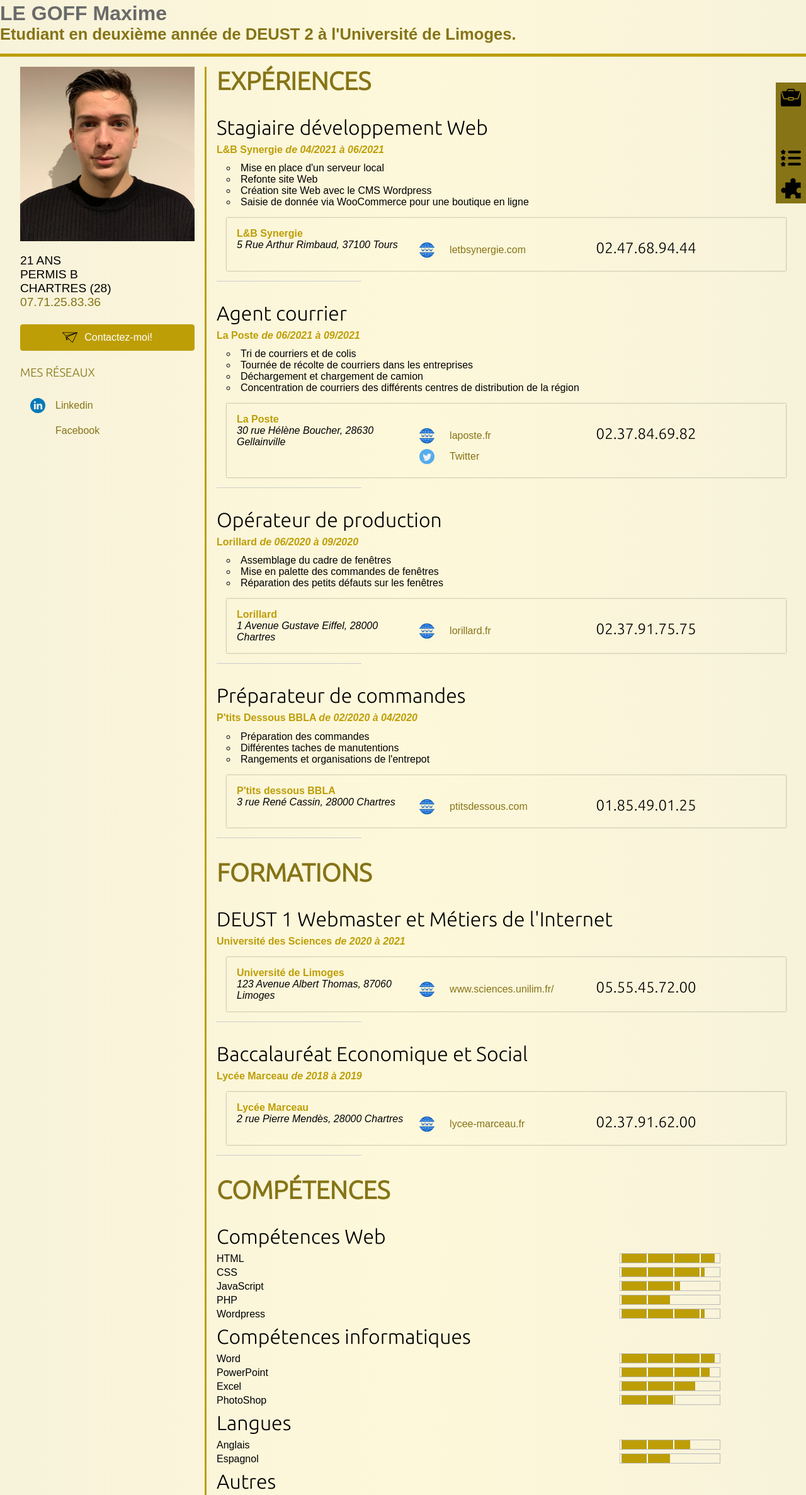
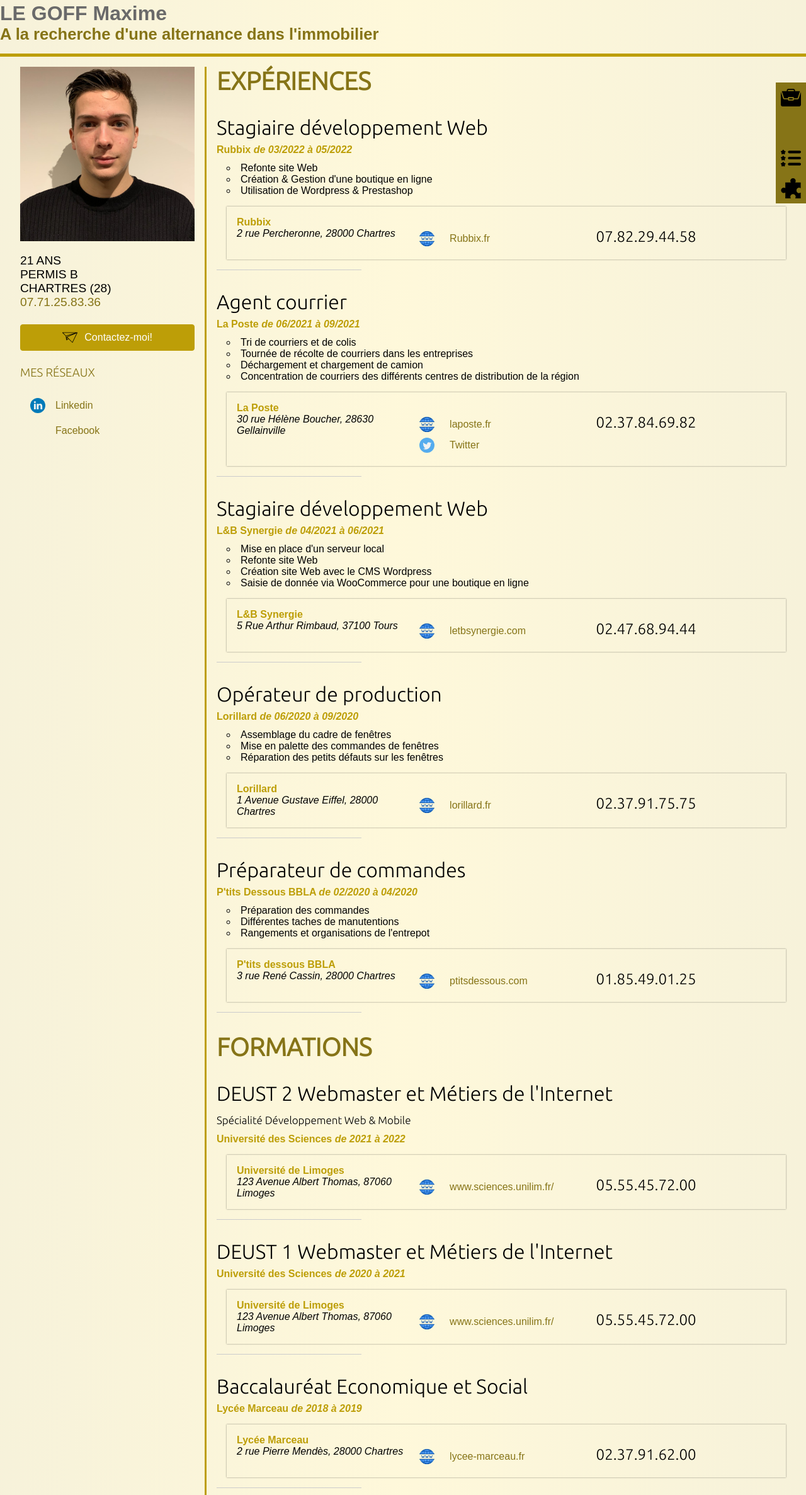
Before and after one commit to mxmlegoff/mxmlegoff.github.io, a plain HTML site: page index.html in a window 1280 px wide. Shown: the part 29-2403 px from the top of the page at 63% size. Drawn offline with Linux system fonts and the light colour scheme.

Commit message:
Add files via upload

```diff
--- a/assets/css/style.css
+++ b/assets/css/style.css
@@ -25,7 +25,6 @@
 
 body{
     font-family: Arial, sans-serif;
-    background: rgb(0,164,255);
     background: linear-gradient(90deg, rgba(199,167,7,0.15) 0%, rgba(250,209,8,0.15) 50%, rgba(199,167,7,0.15) 100%);
 }
 
@@ -393,6 +392,10 @@
      background-image: url(../images/football.svg);
  }
 
+ .economie:after{
+    background-image: url(../images/euro.png);
+}
+
  .jeux:after{
     background-image: url(../images/jeux.svg);
 }
@@ -400,3 +403,7 @@
 .informatique:after{
     background-image: url(../images/ordinateur.svg);
 }
+
+.spe{
+    font-size: 17px;
+}
--- a/index.html
+++ b/index.html
@@ -14,7 +14,7 @@
     <header>
         <div class="header">
             <h1 class="header-title">LE GOFF Maxime</h1>
-            <h2 class="header-subtitle">Etudiant en deuxième année de DEUST 2 à l'Université de Limoges.</h2>
+            <h2 class="header-subtitle">A la recherche d'une alternance dans l'immobilier</h2>
         </div>
     </header>
 
@@ -33,7 +33,57 @@
             <section class="informations" id="experiences">
                 <h2 class="informations-title" id="section-experiences">Expériences</h2>
 
-                            <!--Première expérience-->
+                <!--Deuxième expérience-->
+                <article class="informations-details">
+                    <h3 class="informations-details-title">Stagiaire développement Web</h3>
+                    <p class="informations-details-employer">Rubbix <span class="informations-details-date">de 03/2022 à 05/2022</span></p>
+                    <ul>
+                        <li>Refonte site Web</li>
+                        <li>Création & Gestion d'une boutique en ligne</li>
+                        <li>Utilisation de Wordpress & Prestashop</li>
+                    </ul>
+                    <aside class="informations-employer">
+                        <p class="informations-employer-name">Rubbix</p>
+
+                        <div class="informations-employer-details">
+                            <address>2 rue Percheronne, 28000 Chartres</address>
+                        </div>
+                        <div class="informations-employer-details">
+                            <a class="informations-employer-details-link informations-employer-details-link-website" href="https://rubbix.fr/" title="rubbix.fr" target="_blank">Rubbix.fr</a>
+                        </div>
+                        <div class="informations-employer-details">
+                            <a class="informations-employer-details-phone" href="tel:0237846982" title="numero-telephone" target="_blank">07.82.29.44.58</a>
+                        </div>
+                    </aside>
+                </article>
+
+                        <!--Deuxième expérience-->
+                <article class="informations-details">
+                    <h3 class="informations-details-title">Agent courrier</h3>
+                    <p class="informations-details-employer">La Poste <span class="informations-details-date">de 06/2021 à 09/2021</span></p>
+                    <ul>
+                        <li>Tri de courriers et de colis</li>
+                        <li>Tournée de récolte de courriers dans les entreprises</li>
+                        <li>Déchargement et chargement de camion</li>
+                        <li>Concentration de courriers des différents centres de distribution de la région</li>
+                    </ul>
+                    <aside class="informations-employer">
+                        <p class="informations-employer-name">La Poste</p>
+
+                        <div class="informations-employer-details">
+                            <address>30 rue Hélène Boucher, 28630 Gellainville</address>
+                        </div>
+                        <div class="informations-employer-details">
+                            <a class="informations-employer-details-link informations-employer-details-link-website" href="https://www.laposte.fr/" title="laposte.fr" target="_blank">laposte.fr</a>
+                            <a class="informations-employer-details-link informations-employer-details-link-twitter" href="https://twitter.com/lisalaposte" title="twitter" target="_blank">Twitter</a>
+                        </div>
+                        <div class="informations-employer-details">
+                            <a class="informations-employer-details-phone" href="tel:0237846982" title="numero-telephone" target="_blank">02.37.84.69.82</a>
+                        </div>
+                    </aside>
+                </article>
+
+                            <!--Deuxième expérience-->
                     <article class="informations-details">
                         <h3 class="informations-details-title">Stagiaire développement Web</h3>
                         <p class="informations-details-employer">L&B Synergie <span class="informations-details-date">de 04/2021 à 06/2021</span></p>
@@ -58,30 +108,7 @@
                         </aside>
                     </article>
 
-                    <article class="informations-details">
-                        <h3 class="informations-details-title">Agent courrier</h3>
-                        <p class="informations-details-employer">La Poste <span class="informations-details-date">de 06/2021 à 09/2021</span></p>
-                        <ul>
-                            <li>Tri de courriers et de colis</li>
-                            <li>Tournée de récolte de courriers dans les entreprises</li>
-                            <li>Déchargement et chargement de camion</li>
-                            <li>Concentration de courriers des différents centres de distribution de la région</li>
-                        </ul>
-                        <aside class="informations-employer">
-                            <p class="informations-employer-name">La Poste</p>
 
-                            <div class="informations-employer-details">
-                                <address>30 rue Hélène Boucher, 28630 Gellainville</address>
-                            </div>
-                            <div class="informations-employer-details">
-                                <a class="informations-employer-details-link informations-employer-details-link-website" href="https://www.laposte.fr/" title="laposte.fr" target="_blank">laposte.fr</a>
-                                <a class="informations-employer-details-link informations-employer-details-link-twitter" href="https://twitter.com/lisalaposte" title="twitter" target="_blank">Twitter</a>
-                            </div>
-                            <div class="informations-employer-details">
-                                <a class="informations-employer-details-phone" href="tel:0237846982" title="numero-telephone" target="_blank">02.37.84.69.82</a>
-                            </div>
-                        </aside>
-                    </article>
 
                             <!--Deuxième expérience-->
                     <article class="informations-details">
@@ -134,7 +161,25 @@
             <section class="informations" id="formations">
                 <h2 class="informations-title" id="section-formations">Formations</h2>
 
-                            <!--Premiere formations-->
+                                <!--Premiere formations-->
+                <article class="informations-details">
+                    <h3 class="informations-details-title">DEUST 2 Webmaster et Métiers de l'Internet <br><span class="spe">Spécialité Développement Web & Mobile</span></h3>
+                    <p class="informations-details-employer">Université des Sciences <span class="informations-details-date">de 2021 à 2022</span></p>
+                    <aside class="informations-employer">
+                        <p class="informations-employer-name">Université de Limoges</p>
+                        <div class="informations-employer-details">
+                            <address>123 Avenue Albert Thomas, 87060 Limoges </address>
+                        </div>
+                        <div class="informations-employer-details">
+                            <a class="informations-employer-details-link informations-employer-details-link-website" href="https://www.sciences.unilim.fr/" title="sciences.unilim.fr" target="_blank">www.sciences.unilim.fr/</a>
+                        </div>
+                        <div class="informations-employer-details">
+                            <a class="informations-employer-details-phone" href="tel:0555457200" title="numero-telephone" target="_blank">05.55.45.72.00</a>
+                        </div>
+                    </aside>
+                </article>
+
+                                <!--Premiere formations-->
                     <article class="informations-details">
                         <h3 class="informations-details-title">DEUST 1 Webmaster et Métiers de l'Internet</h3>
                         <p class="informations-details-employer">Université des Sciences <span class="informations-details-date">de 2020 à 2021</span></p>
@@ -175,12 +220,11 @@
                     <!--informations.competences-->
             <section class="informations" id="competences">
                 <h2 class="informations-title" id="section-competences">Compétences</h2>
-                    <h3 class="informations-details-title">Compétences Web</h3>
-                        <p class="informations-competences">HTML<span class="progress-container"><span class="progress-bar" style="width: 95%;"></span></span></p>
-                        <p class="informations-competences">CSS<span class="progress-container"><span class="progress-bar" style="width: 85%;"></span></span></p>
-                        <p class="informations-competences">JavaScript<span class="progress-container"><span class="progress-bar" style="width: 60%;"></span></span></p>
-                        <p class="informations-competences">PHP<span class="progress-container"><span class="progress-bar" style="width: 50%;"></span></span></p>
-                        <p class="informations-competences">Wordpress<span class="progress-container"><span class="progress-bar" style="width: 85%;"></span></span></p>
+                    <h3 class="informations-details-title">Compétences</h3>
+                        <p class="informations-competences">Sens relationnel<span class="progress-container"><span class="progress-bar" style="width: 95%;"></span></span></p>
+                        <p class="informations-competences">Volonté<span class="progress-container"><span class="progress-bar" style="width: 95%;"></span></span></p>
+                        <p class="informations-competences">Capacité d'adaptation<span class="progress-container"><span class="progress-bar" style="width: 90%;"></span></span></p>
+                        <p class="informations-competences">Force de persuation<span class="progress-container"><span class="progress-bar" style="width: 80%;"></span></span></p>
                     <h3 class="informations-details-title">Compétences informatiques</h3>
                         <p class="informations-competences">Word<span class="progress-container"><span class="progress-bar" style="width: 95%;"></span></span></p>
                         <p class="informations-competences">PowerPoint<span class="progress-container"><span class="progress-bar" style="width: 90%;"></span></span></p>
@@ -190,8 +234,11 @@
                         <p class="informations-competences">Anglais<span class="progress-container"><span class="progress-bar" style="width: 70%;"></span></span></p>
                         <p class="informations-competences">Espagnol<span class="progress-container"><span class="progress-bar" style="width: 50%;"></span></span></p>
                     <h3 class="informations-details-title">Autres</h3>
-                    <p class="informations-competences">Adaptation<span class="progress-container"><span class="progress-bar" style="width: 100%;"></span></span></p>
+                    <p class="informations-competences">Curieux<span class="progress-container"><span class="progress-bar" style="width: 100%;"></span></span></p>
+                    <p class="informations-competences">Dynamique<span class="progress-container"><span class="progress-bar" style="width: 100%;"></span></span></p>
                     <p class="informations-competences">Autonomie<span class="progress-container"><span class="progress-bar" style="width: 90%;"></span></span></p>
+                    <p class="informations-competences">Responsable<span class="progress-container"><span class="progress-bar" style="width: 90%;"></span></span></p>
+
             </section>
 
                      <!--informations.loisirs-->
@@ -201,6 +248,7 @@
                     <p class="informations-loisirs-picto foot">Sport</p>
                     <p class="informations-loisirs-picto jeux">Jeux vidéos</p>
                     <p class="informations-loisirs-picto informatique">Informatique</p>
+                    <p class="informations-loisirs-picto economie">Économie</p>
                 </aside>
             </section>
         </div>
```
Also changed, not shown: assets/images/euro.png (added).
